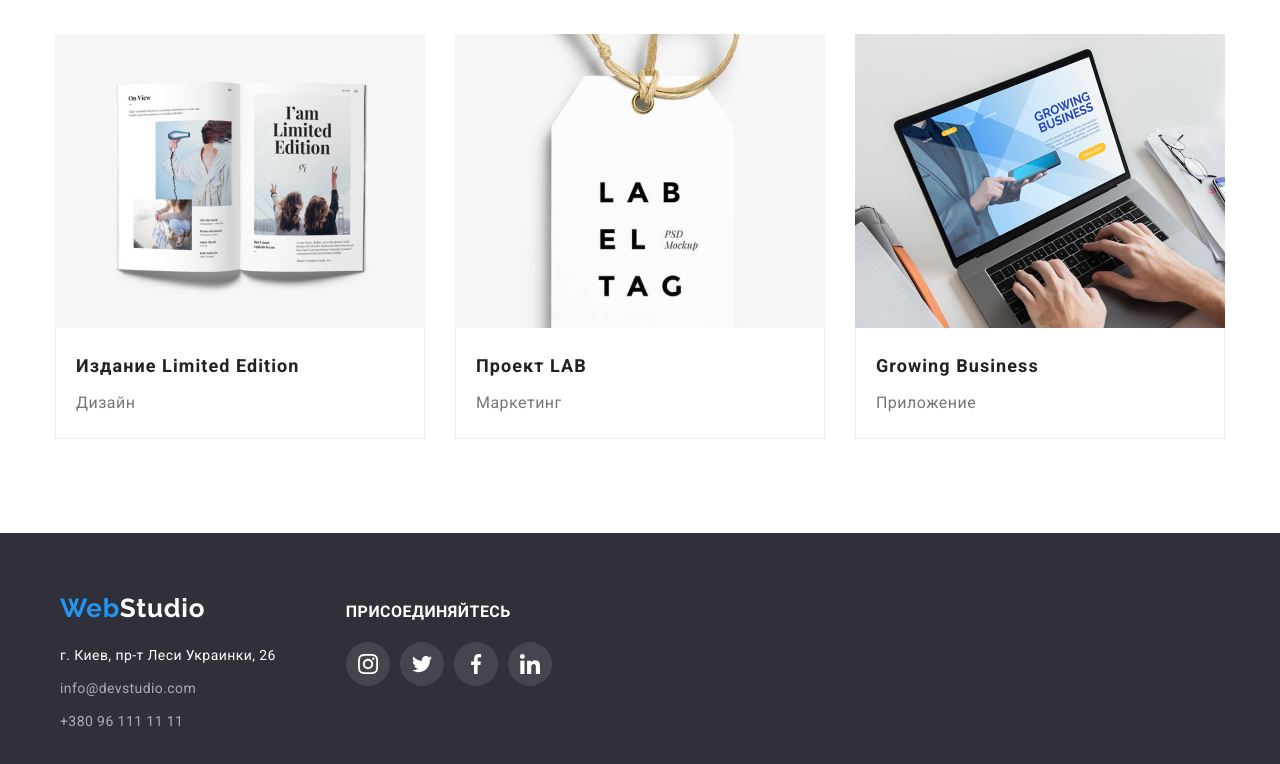
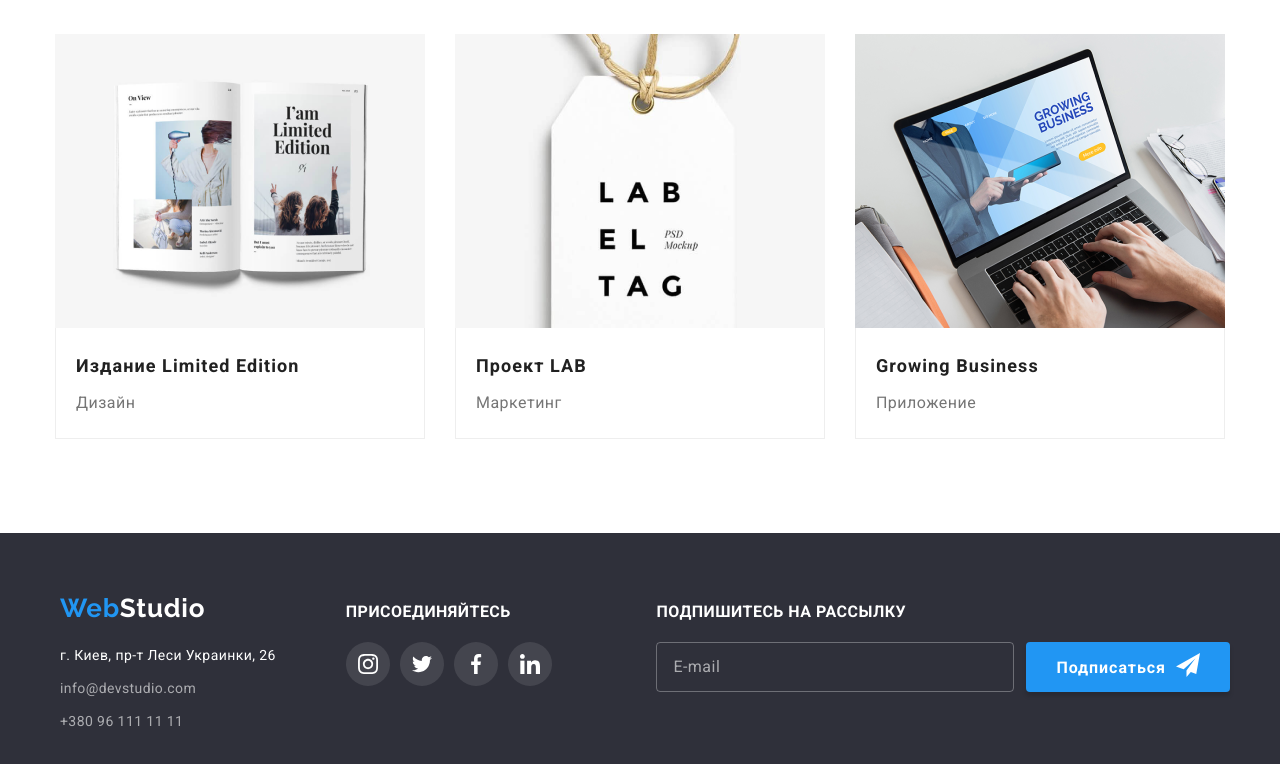
Before and after one commit to Olga-94/-goit-markup-hw-06_, a plain HTML site: page portfolio.html in a window 1280 px wide. Shown: the part 1113-1877 px from the top of the page. Drawn offline with nearby package versions, Linux system fonts and the light colour scheme.

Commit message:
ПОРТФОЛИО ФУТЕР

```diff
--- a/portfolio.html
+++ b/portfolio.html
@@ -219,6 +219,21 @@
                 </li>
               </ul>
             </div>
+            <div class="form footer-social-box">
+              <b class="follow-us">Подпишитесь на рассылку</b>
+              <form class="footer-form">
+                <div class="form-position">
+                  <input class="form-email-field" type="mail" name="mail" placeholder="E-mail">
+                  <button class="footer-button" type="submit">Подписаться
+                    <div class="footer-btn-txt">
+                      <svg class="icon-send" width="24" height="24" >
+                      <use href="./images/main/sprite.svg#icon-icon-send"></use>
+                      </svg>
+                    </div>
+                  </button>
+                </div>
+              </form>
+            </div>
             </div>
         </footer>
 
```
